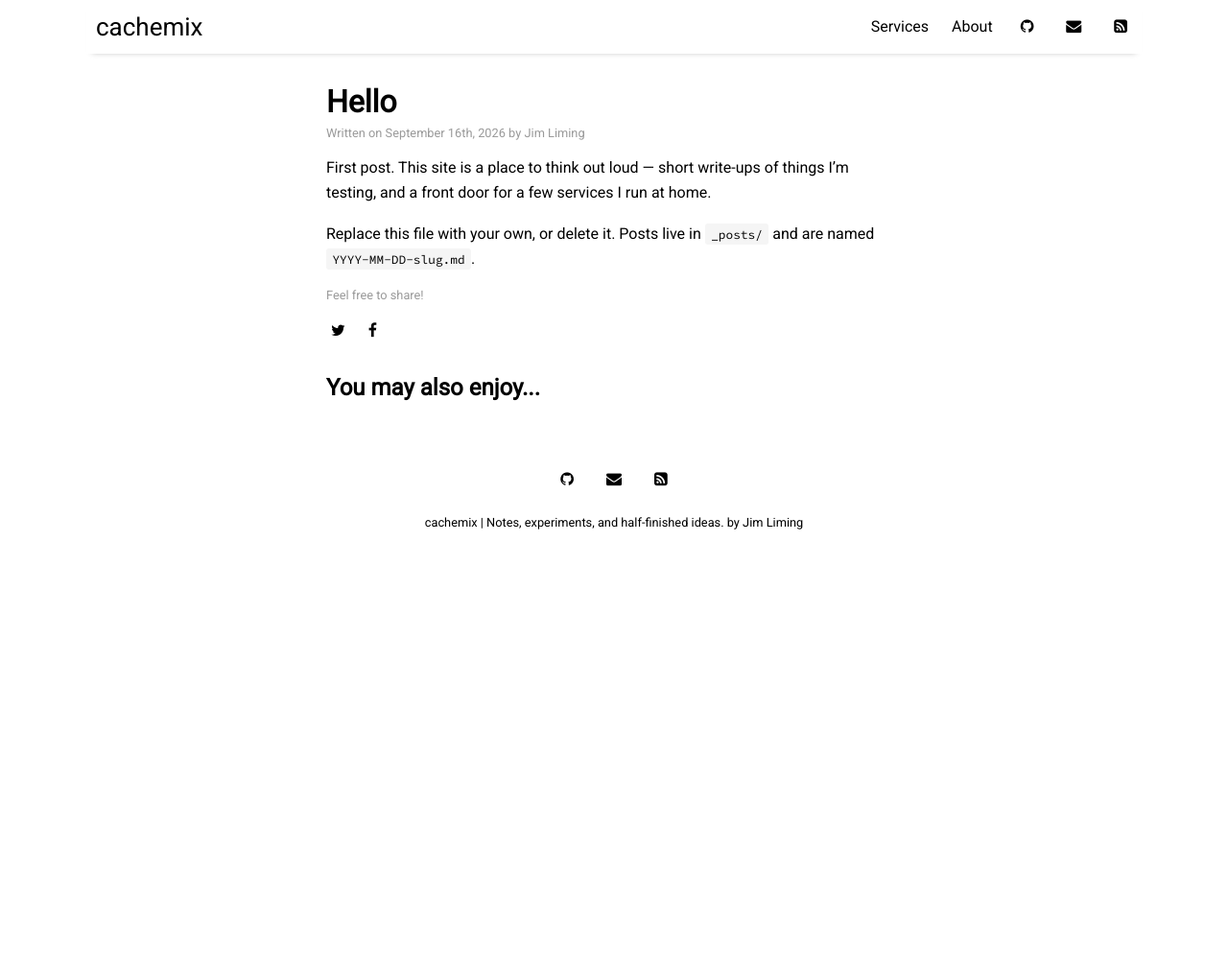
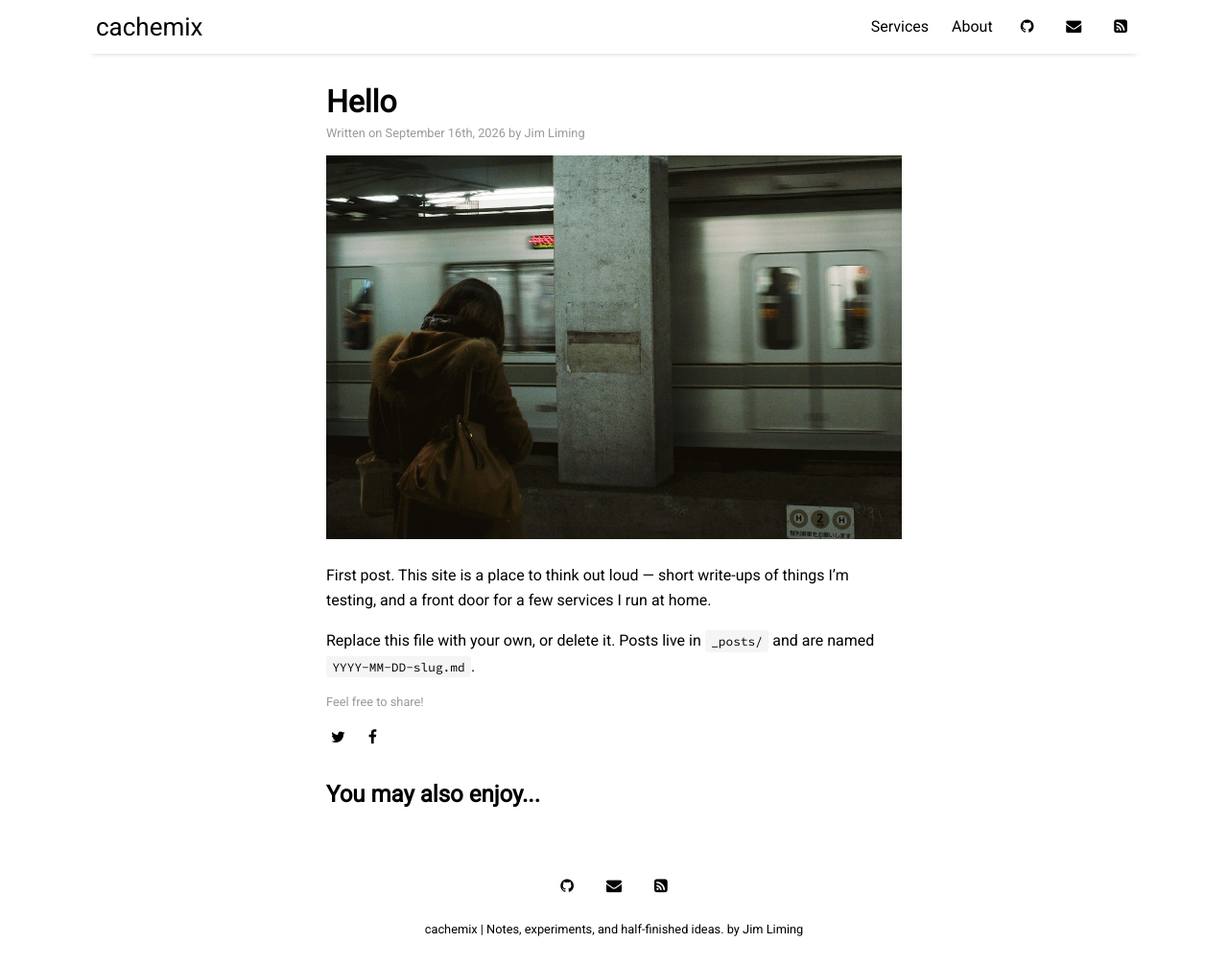
Before and after one commit to jimliming/jimliming.github.io, a Jekyll site: the page built from _posts/2026-09-16-hello.md, in a window 1280 px wide and 1007 px high. Shown: the whole window at 96% size. Built offline with Jekyll 4.4.1, drawn with Linux system fonts in a browser that asks for light colours; nearby versions of some CDN libraries.

Commit message:
Add featured image to first post, drop unused demo photos

```diff
--- a/_posts/2026-09-16-hello.md
+++ b/_posts/2026-09-16-hello.md
@@ -4,6 +4,7 @@ title: "Hello"
 author: "Jim Liming"
 categories: notes
 tags: [meta]
+image: city-1.jpg
 ---
 
 First post. This site is a place to think out loud — short write-ups of
```
Also changed, not shown: assets/img/arctic-1.jpg (deleted), assets/img/arctic-2.jpg (deleted), assets/img/cuba-1.jpg (deleted), assets/img/cuba-2.jpg (deleted).
